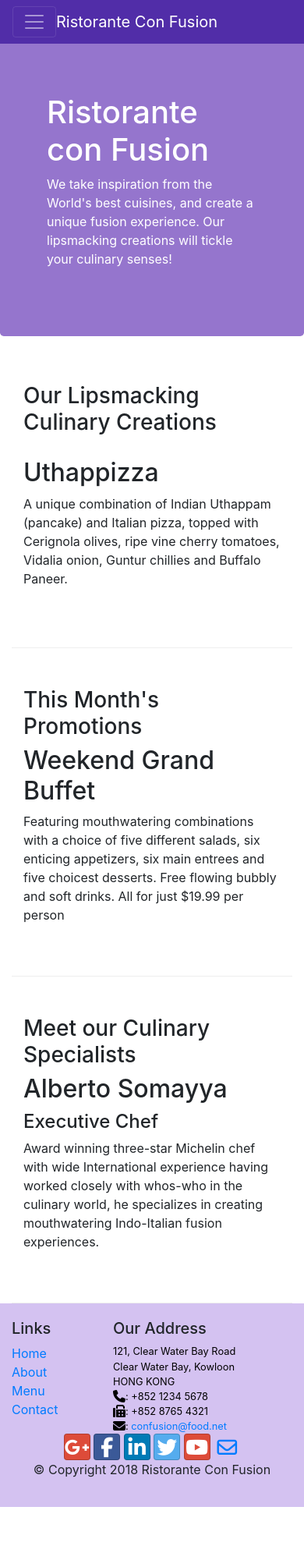
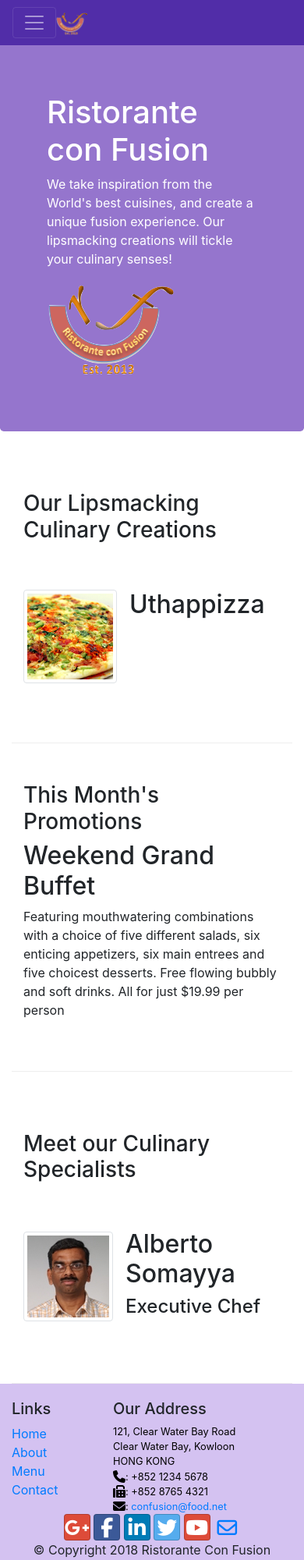
Before and after one commit to Shashank1816/Restraunt-Multiple-page-BS4-, a website: page index.html in a window 390 px wide. Shown: the top 2000 px of the page at 78% size. Before the commit the page ends 1932 px from the top, so only its background shows below. Drawn offline with nearby package versions, Linux system fonts and the light colour scheme.

Commit message:
Images and media added in homepage

```diff
--- a/index.html
+++ b/index.html
@@ -27,7 +27,7 @@
                 <span class="navbar-toggler-icon"></span>
 
             </button>
-            <a class="navbar-brand mr-auto" href="#">Ristorante Con Fusion</a>
+            <a class="navbar-brand mr-auto" href="#"><img src="img/logo.png" height="30" width="41"></a>
             <div class="collapse navbar-collapse" id="Navbar">
                 <ul class="navbar-nav mr-auto">
                     <li class="nav-item active"><a class="nav-link" href="#"><span class="fa fa-home fa-lg"></span> Home</a></li>
@@ -52,7 +52,8 @@
                     <h1>Ristorante con Fusion</h1>
                     <p>We take inspiration from the World's best cuisines, and create a unique fusion experience. Our lipsmacking creations will tickle your culinary senses!</p>
                 </div>
-                <div class="col-12 col-sm-6">
+                <div class="col-12 col-sm align-self-center">
+                    <img src="img/logo.png" class="img-fluid">
                 </div>
             </div>
         </div>
@@ -65,8 +66,16 @@
                 <h3>Our Lipsmacking Culinary Creations</h3>
             </div>
             <div class="col col-sm order-sm-first col-md">
-                <h2>Uthappizza</h2>
-                <p>A unique combination of Indian Uthappam (pancake) and Italian pizza, topped with Cerignola olives, ripe vine cherry tomatoes, Vidalia onion, Guntur chillies and Buffalo Paneer.</p>
+                <div class="media">
+                    <img class="d-flex mr-3 img-thumbnail align-self-center" src="img/uthappizza.png" alt="uthappizza">
+                    <div class="media-body">
+                        <h2 class="mt-0">Uthappizza</h2>
+                        <p class="d-none d-sm-block">A unique combination of Indian Uthappam (pancake) and
+                            Italian pizza, topped with Cerignola olives, ripe vine
+                            cherry tomatoes, Vidalia onion, Guntur chillies and
+                            Buffalo Paneer. </p>
+                    </div>
+                </div>
             </div>
         </div>
 
@@ -86,9 +95,15 @@
                 <h3>Meet our Culinary Specialists</h3>
             </div>
             <div class="col order-sm-first col-sm col-md">
-                <h2>Alberto Somayya</h2>
-                <h4>Executive Chef</h4>
-                <p>Award winning three-star Michelin chef with wide International experience having worked closely with whos-who in the culinary world, he specializes in creating mouthwatering Indo-Italian fusion experiences. </p>
+                <div class="media">
+                    <img class="d-flex mr-3 img-thumbnail align-self-center" src="img/alberto.png" alt="alberto">
+                    <div class="media-body">
+                        <h2 class="mt-0">Alberto Somayya</h2>
+                        <h4>Executive Chef</h4>
+                        <p class="d-none d-sm-block">Award winning three-star Michelin chef with wide International experience having worked closely with whos-who in the culinary world, he specializes in creating mouthwatering Indo-Italian fusion experiences. </p>
+
+                    </div>
+                </div>
             </div>
         </div>
     </div>
```
Also changed, not shown: aboutus.html (+2 -1 lines), contactus.html (+2 -1 lines), img/alberto.png (added), img/buffet.png (added), img/logo.png (added), img/uthappizza.png (added), 1 other file.
